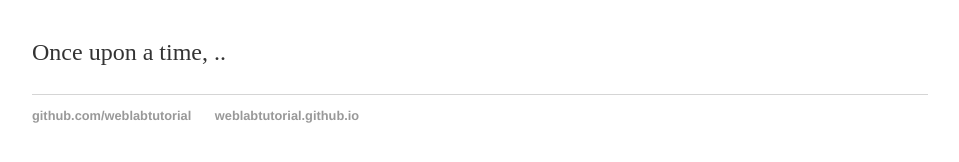
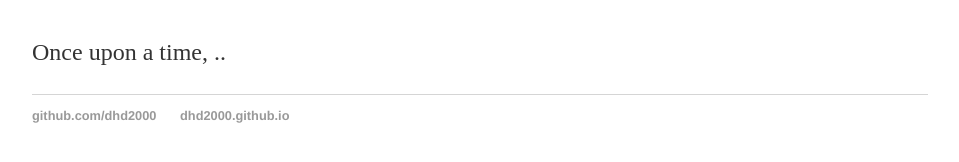
Before and after one commit to dhd2000/dhd2000.github.io, a Jekyll site: the page built from index.html, in a window 1280 px wide. Shown: the part 161-323 px from the top of the page, without its empty margins (160-1119 px from the left). Built offline with Jekyll 4.4.1, drawn with Linux system fonts in a browser that asks for light colours.

Commit message:
Update default.html

```diff
--- a/_layouts/default.html
+++ b/_layouts/default.html
@@ -19,8 +19,8 @@
     </div>
     <footer>
       <ul>
-      <li><a href="https://github.com/weblabtutorial">github.com/weblabtutorial</a></li>
-      <li><a href="https://weblabtutorial.github.io"> weblabtutorial.github.io </a></li>
+      <li><a href="https://github.com/dhd2000">github.com/dhd2000</a></li>
+      <li><a href="https://dhd2000.github.io"> dhd2000.github.io </a></li>
       </ul>
     </footer>
   </body>
```
